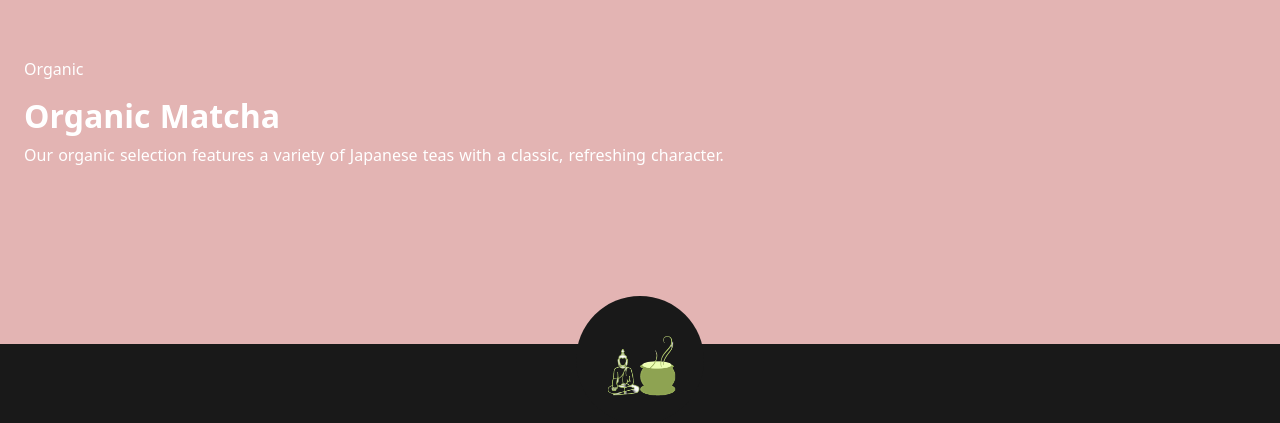
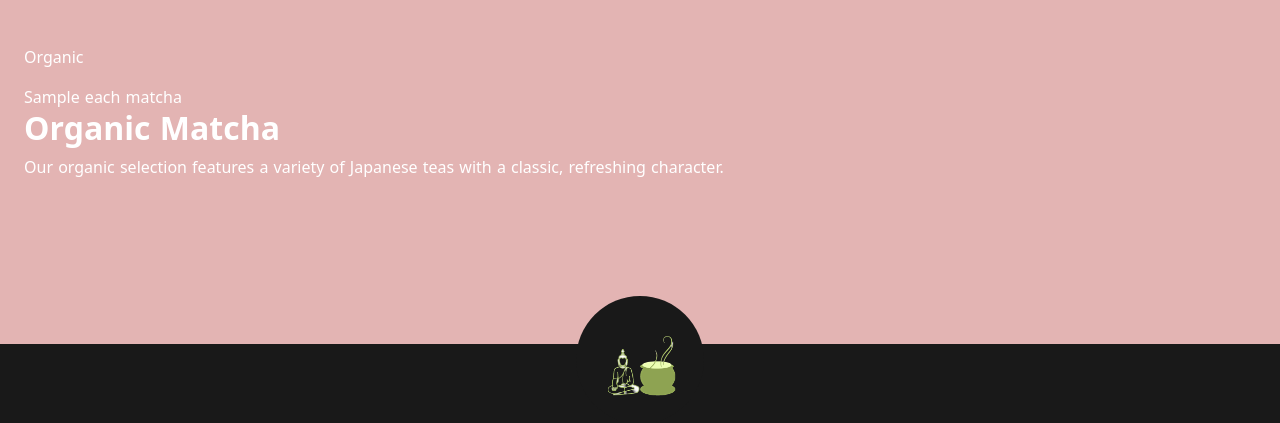
Before and after one commit to JoshuaRosado/matcha_verde, a Flask app: template flask_app/templates/organic.html in a window 1280 px wide. Shown: the part 456-879 px from the top of the page. Run offline with Flask 3, Linux system fonts and the light colour scheme; the template is opened without the code that fills it: most values are stand-ins (such as "Sample title", 1, 10 or a date in 2020).

Commit message:
matcha models bug fixed

```diff
--- a/flask_app/models/matcha.py
+++ b/flask_app/models/matcha.py
@@ -53,7 +53,7 @@ class Matcha:
     @classmethod
     def get_all(cls):
         query = """ SELECT
-                    matchas.id, matchas.created_at, matchas.updated_at, matchas.matcha_name, matchas.matcha_qty, matchas.matcha_short_description, matchas.taste_description, matchas.taste_notes, matchas.price, matchas.img, matchas.small_img_one,matchas.small_img_two, matchas.small_img_three, matchas.small_img_four, users.id as user_id, users.first_name, users.last_name, users.email, users.created_at, users.updated_at
+                    matchas.id, matchas.created_at, matchas.updated_at,matcha_name, matcha_qty, matcha_short_description, taste_description, taste_notes, price, img, small_img_one,small_img_two, small_img_three, small_img_four, users.id as user_id,first_name,last_name,email, users.created_at, users.updated_at
                     FROM matchas
                     JOIN users on users.id = matchas.user_id;"""
         matcha_data = connectToMySQL(DB).query_db(query)
@@ -78,7 +78,7 @@ class Matcha:
             )
 
             matchas.append(matcha_obj)
-            return matchas
+        return matchas
 
 
     # @classmethod
--- /dev/null
+++ b/flask_app/static/erd/matcha_verde.sql
@@ -0,0 +1 @@
+select * from matchas
--- a/flask_app/templates/organic.html
+++ b/flask_app/templates/organic.html
@@ -14,6 +14,10 @@
         <div class="organic_bg"></div>
         <div class="organic_top_info_container">
             <p>Organic</p>
+            {% for each_matcha in matchas :%}
+                {{each_matcha.matcha_name}}
+
+            {% endfor %}
             <h2>Organic Matcha</h2>
             <p>Our organic selection features a variety of Japanese teas with a classic, refreshing character.</p>
         </div>
```
Also changed, not shown: flask_app/templates/home.html (+4 -4 lines).
